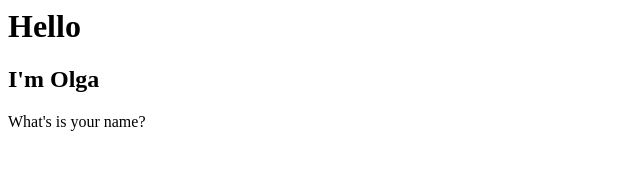
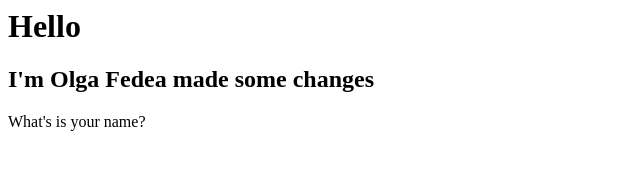
Before and after one commit to cucervando/test, a plain HTML site: page index.html in a window 1280 px wide. Shown: the whole page, without its empty margins (0-640 px from the left). Drawn offline with Linux system fonts and the light colour scheme.

Commit message:
Feadea made some changes

```diff
--- a/index.html
+++ b/index.html
@@ -1,3 +1,4 @@
 <h1>Hello</h1>
-<h2>I'm Olga</h2>
+<h2>I'm Olga Fedea made some changes</h2>
+
 <p>What's is your name?</p>
```
